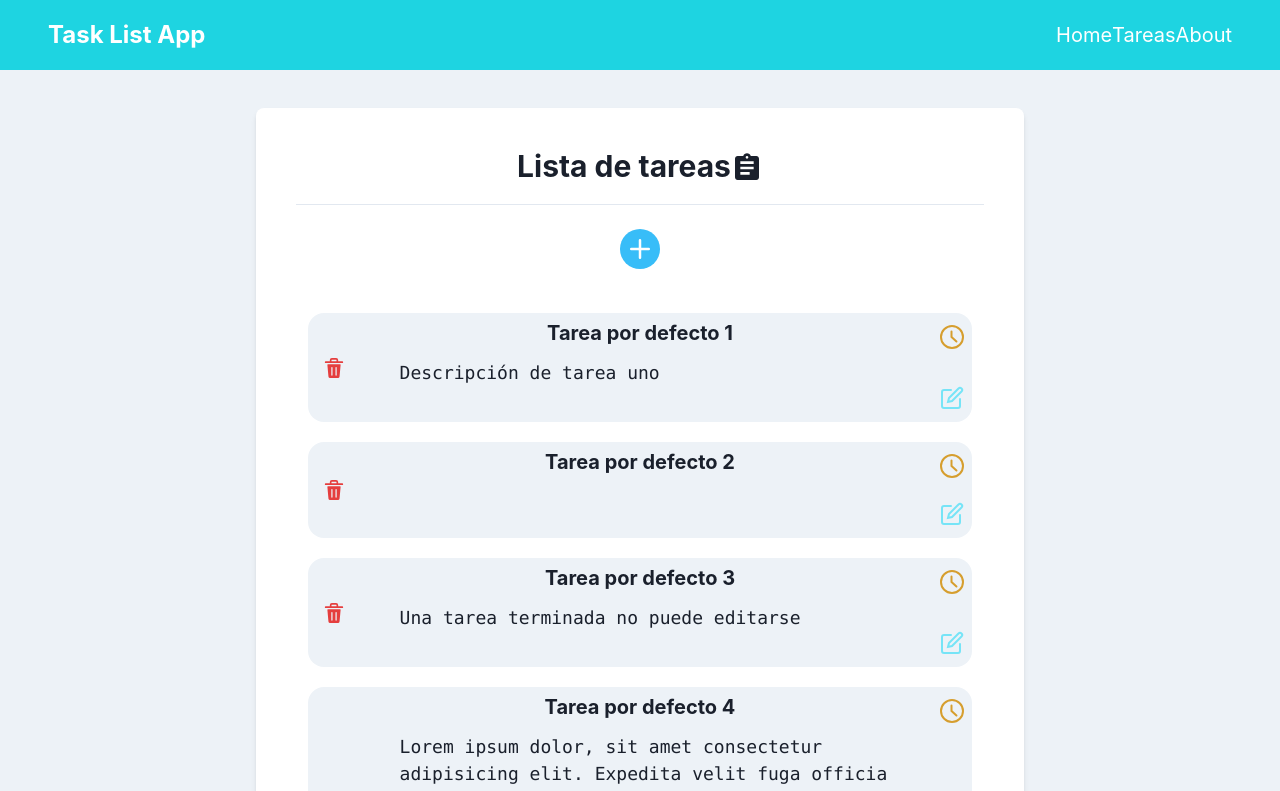
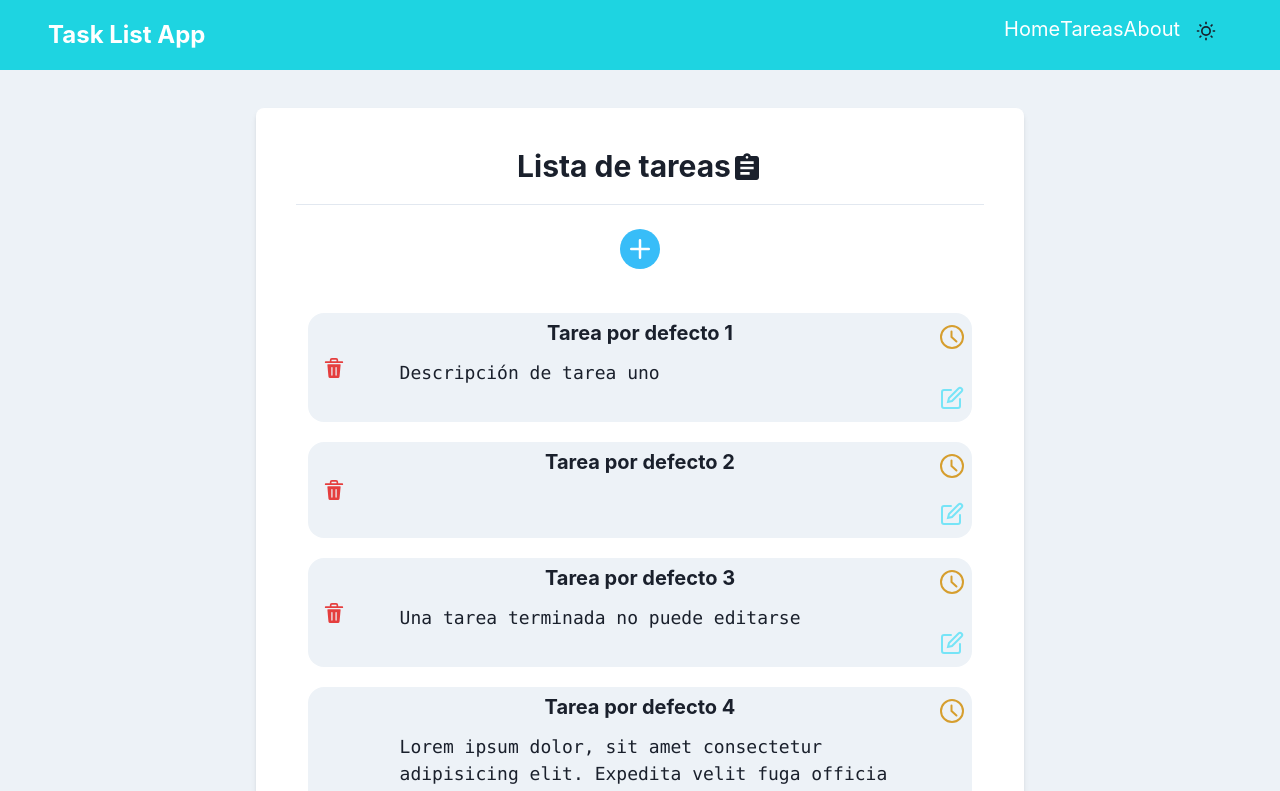
Before and after one commit to AlexUrtubia/react_task_list, a React (Create React App) app: page /tareas in a window 1280 px wide. Shown: the top 791 px of the page. Built offline with nearby package versions, Linux system fonts and the light colour scheme.

Commit message:
color mode

```diff
--- a/package.json
+++ b/package.json
@@ -3,6 +3,7 @@
   "version": "0.1.0",
   "private": true,
   "dependencies": {
+    "@chakra-ui/color-mode": "^2.1.10",
     "@chakra-ui/icons": "^2.0.12",
     "@chakra-ui/react": "^2.4.1",
     "@emotion/react": "^11.10.5",
--- a/src/components/Header.jsx
+++ b/src/components/Header.jsx
@@ -1,6 +1,6 @@
 import { Link } from 'react-router-dom'
 import React from 'react'
-import { Text, Flex } from '@chakra-ui/react'
+import { Text, Flex, Button } from '@chakra-ui/react'
 
 
 export default function Header() {
@@ -9,16 +9,19 @@
       <Flex alignSelf='center'>
         <Text className='text-2xl font-bold'>Task List App</Text>
       </Flex>
-      <Flex alignSelf={'center'}  justifySelf={'end'} experimental_spaceX={'8'}>
+      <Flex alignSelf={'center'}  justifySelf={'end'} experimental_spaceX={'4'}>
         <Link to={'/'}>
-          <Text className='text-xl'>Home</Text>
+          <Text _hover={{ textShadow:'1px 1px #DDFFFC' }} className='text-xl'>Home</Text>
         </Link>
         <Link to={'/tareas'}>
-          <Text className='text-xl'>Tareas </Text>
+          <Text _hover={{ textShadow:'1px 1px #DDFFFC' }} className='text-xl'>Tareas</Text>
         </Link>
         <Link to={'/about'}>
-          <Text className='text-xl'>About </Text>
+          <Text _hover={{ textShadow:'1px 1px #DDFFFC' }} className='text-xl'>About</Text>
         </Link>
+        <Button  bg={'none'} _hover={{bg:'none'}} _focus={{bg:'none'}} >
+          <svg className='mb-2' stroke="currentColor" fill="currentColor" stroke-width="0" viewBox="0 0 24 24" aria-hidden="true" focusable="false" height="20px" width="20px" xmlns="http://www.w3.org/2000/svg"><g><path fill="none" d="M0 0h24v24H0z"></path><path fill-rule="nonzero" d="M12 18a6 6 0 1 1 0-12 6 6 0 0 1 0 12zm0-2a4 4 0 1 0 0-8 4 4 0 0 0 0 8zM11 1h2v3h-2V1zm0 19h2v3h-2v-3zM3.515 4.929l1.414-1.414L7.05 5.636 5.636 7.05 3.515 4.93zM16.95 18.364l1.414-1.414 2.121 2.121-1.414 1.414-2.121-2.121zm2.121-14.85l1.414 1.415-2.121 2.121-1.414-1.414 2.121-2.121zM5.636 16.95l1.414 1.414-2.121 2.121-1.414-1.414 2.121-2.121zM23 11v2h-3v-2h3zM4 11v2H1v-2h3z"></path></g></svg>
+        </Button >
       </Flex>
     </Flex>
   )
--- a/src/components/forms/EditForm.jsx
+++ b/src/components/forms/EditForm.jsx
@@ -2,7 +2,6 @@
 import { TodoContext } from '../../context/TodoContext';
 import useEditTodo from '../../hooks/useEditTodo';
 import {  FormControl, FormLabel, Input, Flex, Button, Heading } from '@chakra-ui/react'
-
 
 function EditForm() {
 
@@ -72,7 +71,7 @@
 						_hover={{bgColor:"cyan.300"}}
 						type="submit"
 					>
-						Crear
+						Editar
 					</Button>
 				</Flex>
 			</form>
--- a/src/index.js
+++ b/src/index.js
@@ -5,7 +5,8 @@
 import reportWebVitals from './reportWebVitals';
 import { ChakraProvider } from '@chakra-ui/react'
 import { TodoManage } from "./context/TodoContext";
-
+import { ColorModeScript } from '@chakra-ui/react'
+import theme from './theme'
 
 
 
@@ -14,9 +15,10 @@
   <ChakraProvider>
     <TodoManage>
       <React.StrictMode>
+        <ColorModeScript initialColorMode={theme.config.initialColorMode} />
         <App/>
       </React.StrictMode>
-  </TodoManage>
+    </TodoManage>
   </ChakraProvider>
 );
 
--- /dev/null
+++ b/src/theme.js
@@ -0,0 +1,15 @@
+// theme.js
+
+// 1. import `extendTheme` function
+import { extendTheme } from '@chakra-ui/react'
+
+// 2. Add your color mode config
+const config = {
+  initialColorMode: 'light',
+  useSystemColorMode: false,
+}
+
+// 3. extend the theme
+const theme = extendTheme({ config })
+
+export default theme
```
Also changed, not shown: 1 other file (tests, documents, lock files or other folders).
